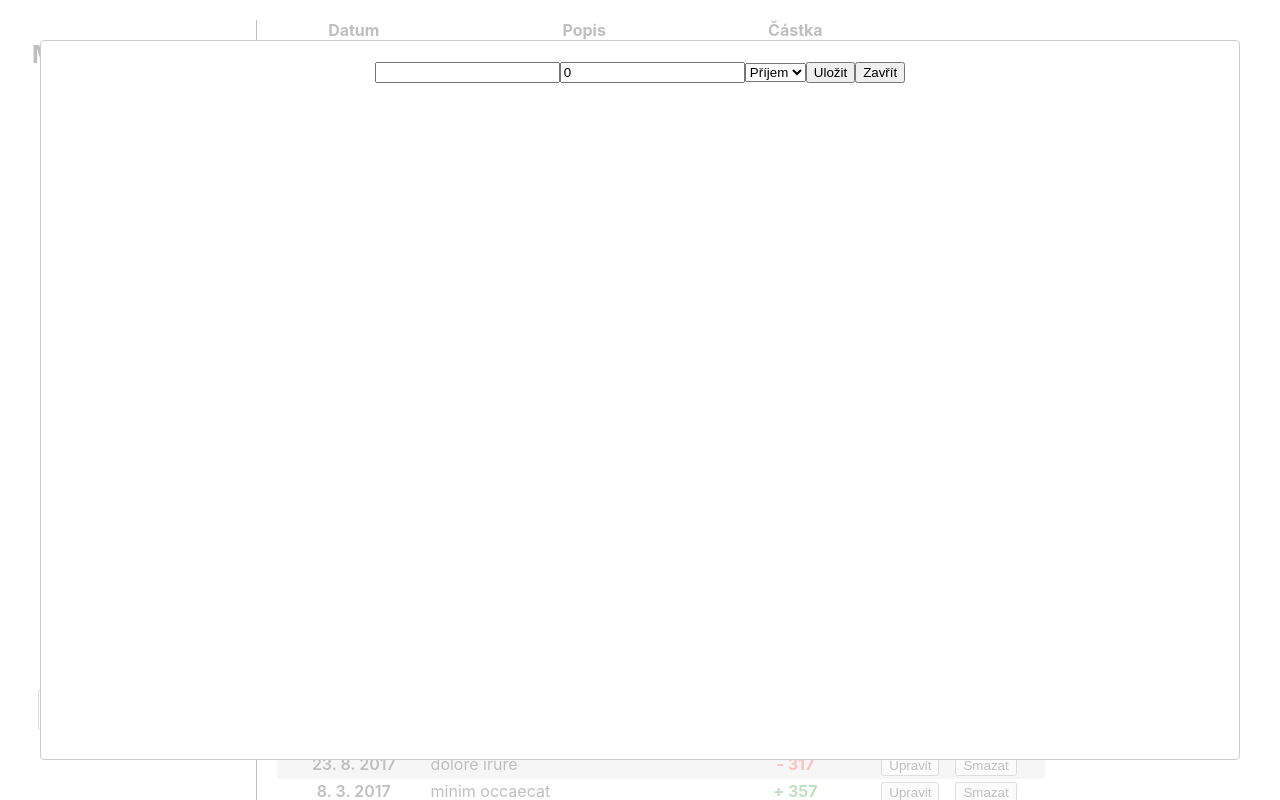
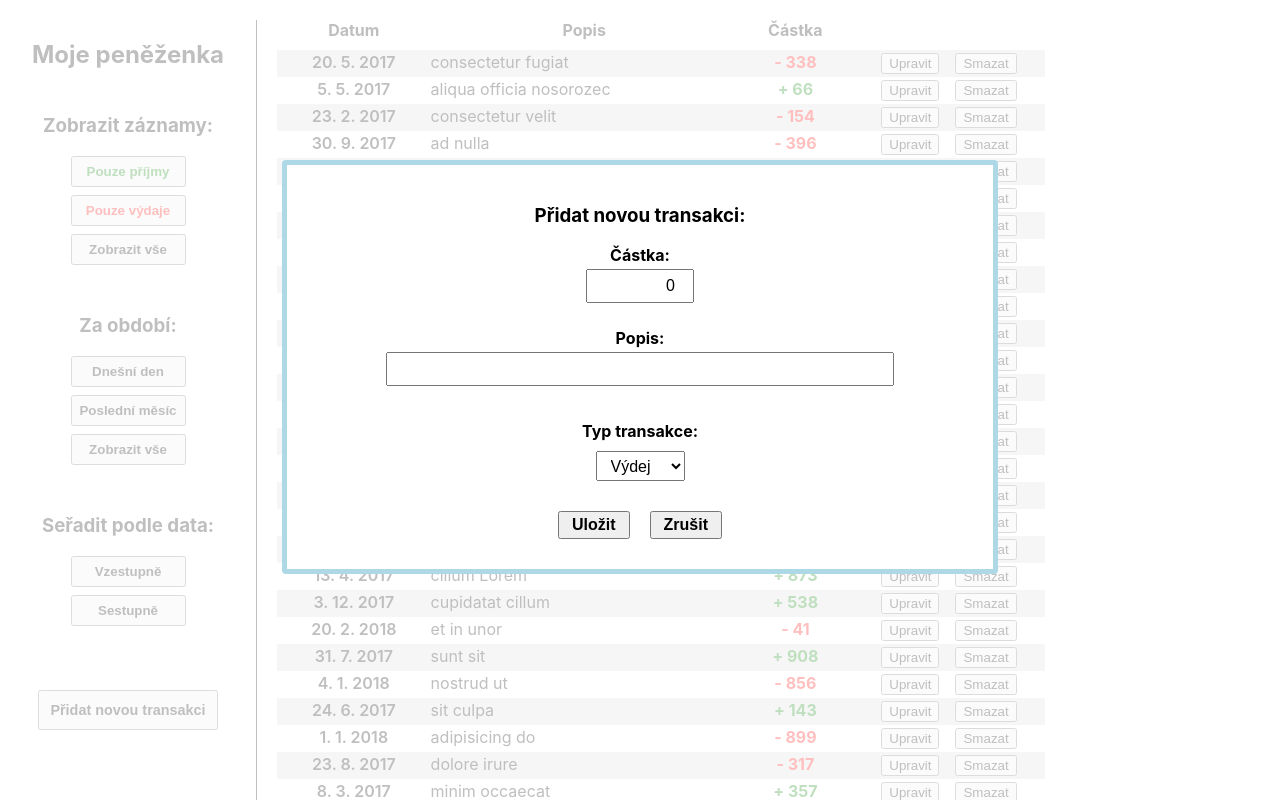
Before and after one commit to trohat/my_transactions, a React (Create React App) app: page /transactions in a window 1280 px wide. Both pictures are taken after a click on the button "Přidat novou transakci". Shown: the top 800 px of the page. Built offline with nearby package versions, Linux system fonts and the light colour scheme; data requests are answered from the project's data file.

Commit message:
Added styles for forms and modal

```diff
--- a/src/pages/transactions/AddTransactionForm.js
+++ b/src/pages/transactions/AddTransactionForm.js
@@ -1,20 +1,46 @@
 import React from "react";
+import {
+  FormWrapper,
+  NumberInput,
+  TextInput,
+  StyledSelect,
+  StyledModalButton
+} from "./transactionstyles";
 
 const AddTransactionForm = ({
+  adding,
   newTransaction: { name, value, type },
   handleChange,
-  handleSubmit
+  handleSubmit,
+  closeModal
 }) => {
   return (
-    <React.Fragment>
-      <input type="text" name="name" value={name} onChange={handleChange} />
-      <input type="number" name="value" value={value} onChange={handleChange} />
-      <select name="type" value={type} onChange={handleChange}>
+    <FormWrapper>
+      <h3>{adding ? "Přidat novou transakci:" : "Upravit transakci:"}</h3>
+      <label htmlFor="value">Částka: </label>
+      <NumberInput
+        type="number"
+        id="value"
+        name="value"
+        value={value}
+        onChange={handleChange}
+      />
+      <label htmlFor="name">Popis: </label>
+      <TextInput
+        type="text"
+        id="name"
+        name="name"
+        value={name}
+        onChange={handleChange}
+      />
+      <label htmlFor="type">Typ transakce: </label>
+      <StyledSelect id="type" name="type" value={type} onChange={handleChange}>
         <option value="income">Příjem</option>
-        <option value="expense">Výdaj</option>
-      </select>
-      <input type="button" value="Uložit" onClick={handleSubmit} />
-    </React.Fragment>
+        <option value="expense">Výdej</option>
+      </StyledSelect>
+      <StyledModalButton onClick={handleSubmit}>Uložit</StyledModalButton>
+      <StyledModalButton onClick={closeModal}>Zrušit</StyledModalButton>
+    </FormWrapper>
   );
 };
 
--- a/src/pages/transactions/TransactionPage.js
+++ b/src/pages/transactions/TransactionPage.js
@@ -4,7 +4,7 @@ import axios from "../../util/axios";
 import TransactionMenu from "./TransactionMenu";
 import TransactionTable from "./TransactionTable";
 import AddTransactionForm from "./AddTransactionForm";
-import { TransactionDisplay } from "./transactionstyles";
+import { TransactionDisplay, modalStyles } from "./transactionstyles";
 
 class TransactionPage extends React.Component {
   state = {
@@ -16,13 +16,14 @@ class TransactionPage extends React.Component {
     },
     newTransaction: {
       name: "",
-      type: "income",
+      type: "expense",
       value: 0,
       id: 0,
       created: 0
     },
     adding: true,
     // "adding:false" means we are just editing an existing transaction
+    sorted: null,
     showModal: false
   };
 
@@ -36,7 +37,7 @@ class TransactionPage extends React.Component {
     this.setState({
       newTransaction: {
         name: "",
-        type: "income",
+        type: "expense",
         value: 0
       },
       adding: true,
@@ -76,7 +77,7 @@ class TransactionPage extends React.Component {
     }));
   };
 
-  handleSubmit = () => {
+  handleSubmit = async () => {
     this.setState({ showModal: false });
     const newTransaction = this.state.newTransaction;
     if (this.state.adding) {
@@ -86,9 +87,12 @@ class TransactionPage extends React.Component {
       axios.post(`/transactions`, newTransaction).then(response => {
         console.log(response.data);
       });
-      this.setState(prevState => ({
+      await this.setState(prevState => ({
         transactions: [...prevState.transactions, newTransaction]
       }));
+      if (this.state.sorted) {
+        this.sortTransactions(this.state.sorted);
+      }
     } else {
       axios
         .put(`/transactions/${newTransaction.id}`, newTransaction)
@@ -120,7 +124,7 @@ class TransactionPage extends React.Component {
     } else {
       transactions.sort((t1, t2) => t2.created - t1.created);
     }
-    this.setState({ transactions });
+    this.setState({ transactions, sorted: how });
   };
 
   closeModal = () => {
@@ -142,13 +146,18 @@ class TransactionPage extends React.Component {
           editTransaction={this.editTransaction}
           deleteTransaction={this.deleteTransaction}
         />
-        <Modal isOpen={this.state.showModal} ariaHideApp={false}>
+        <Modal
+          isOpen={this.state.showModal}
+          style={modalStyles}
+          ariaHideApp={false}
+        >
           <AddTransactionForm
+            adding={this.state.adding}
             newTransaction={this.state.newTransaction}
             handleChange={this.handleChange}
             handleSubmit={this.handleSubmit}
+            closeModal={this.closeModal}
           />
-          <button onClick={this.closeModal}>Zavřít</button>
         </Modal>
       </TransactionDisplay>
     );
--- a/src/pages/transactions/transactionstyles.js
+++ b/src/pages/transactions/transactionstyles.js
@@ -125,3 +125,54 @@ export const ButtonCol = styled(InlineDiv)`
 export const EditButton = styled.button``;
 
 export const DelButton = styled.button``;
+
+export const FormWrapper = styled.div`
+  font-size: 1em;
+  font-weight: bold;
+`;
+
+export const StyledInput = styled.input`
+  display: block;
+  height: 28px;
+  margin: 4px auto 25px auto;
+  font-weight: normal;
+  font-size: inherit;
+`;
+
+export const NumberInput = styled(StyledInput)`
+  text-align: right;
+  width: 100px;
+`;
+
+export const TextInput = styled(StyledInput)`
+  width: 500px;
+  text-align: center;
+  margin-bottom: 35px;
+`;
+
+export const StyledSelect = styled.select`
+  display: block;
+  height: 30px;
+  padding-left: 10px;
+  padding-right: 10px;
+  margin: 10px auto 20px auto;
+  font-weight: normal;
+  font-size: inherit;
+`;
+
+export const StyledModalButton = styled.button`
+  padding: 3px 12px;
+  margin: 10px;
+  font-size: inherit;
+  font-weight: inherit;
+`;
+
+export const modalStyles = {
+  content: {
+    bottom: "auto",
+    top: "20%",
+    left: "22%",
+    right: "22%",
+    border: "5px solid lightblue"
+  }
+};
--- a/src/util/data.json
+++ b/src/util/data.json
@@ -43,7 +43,7 @@
       "id": 1512196865000
     },
     {
-      "name": "elit ex",
+      "name": "elit ex brezen",
       "type": "expense",
       "value": 493,
       "created": 1520275405000,
@@ -78,7 +78,7 @@
       "id": 1509693681000
     },
     {
-      "name": "nulla cillum",
+      "name": "tohle je taky unor",
       "type": "income",
       "value": 860,
       "created": 1519621971000,
@@ -148,7 +148,7 @@
       "id": 1512306912000
     },
     {
-      "name": "et in",
+      "name": "et in unor",
       "type": "expense",
       "value": 41,
       "created": 1519100479000,
@@ -204,7 +204,7 @@
       "id": 1511665901000
     },
     {
-      "name": "ea et",
+      "name": "ea et brezen",
       "type": "income",
       "value": 123,
       "created": 1520289378000,
@@ -267,7 +267,7 @@
       "id": 1496731064000
     },
     {
-      "name": "eiusmod excepteur",
+      "name": "začátek března 2018",
       "type": "income",
       "value": 971,
       "created": 1520369987000,
@@ -344,7 +344,7 @@
       "id": 1514398041000
     },
     {
-      "name": "incididunt deserunt",
+      "name": "také březen 2018",
       "type": "expense",
       "value": 372,
       "created": 1521802228000,
@@ -365,7 +365,7 @@
       "id": 1505270503000
     },
     {
-      "name": "labore minim",
+      "name": "březen 2018",
       "type": "expense",
       "value": 646,
       "created": 1520556602000,
@@ -422,38 +422,17 @@
     },
     {
       "value": 654,
-      "name": "asdf",
+      "name": "asdf kveten",
       "type": "income",
       "created": 1526406228489,
       "id": 1522370056001
     },
     {
       "value": 99999,
-      "name": "ahoj",
+      "name": "ahoj v kvetnu",
       "type": "income",
       "created": 1526406317360,
       "id": 1522370056002
-    },
-    {
-      "name": "asdas",
-      "type": "income",
-      "value": "055",
-      "created": 1540814871572,
-      "id": 1540814871572
-    },
-    {
-      "name": "dsfdsfds",
-      "type": "income",
-      "value": "069",
-      "created": 1540814932453,
-      "id": 1540814932453
-    },
-    {
-      "name": "haha",
-      "type": "expense",
-      "value": "1",
-      "created": 1540815000837,
-      "id": 1540815000837
     },
     {
       "name": "obed",
@@ -468,6 +447,62 @@
       "value": "45",
       "created": 1540817600287,
       "id": 1540817600287
+    },
+    {
+      "name": "vyplata",
+      "type": "income",
+      "value": "50000",
+      "created": 1540819974163,
+      "id": 1540819974163
+    },
+    {
+      "name": "zvykacky",
+      "type": "expense",
+      "value": "20",
+      "created": 1540820565802,
+      "id": 1540820565802
+    },
+    {
+      "name": "Bravo Girl",
+      "type": "expense",
+      "value": "40",
+      "created": 1540820580562,
+      "id": 1540820580562
+    },
+    {
+      "name": "Magazin Blesku",
+      "type": "expense",
+      "value": "100",
+      "created": 1540820963674,
+      "id": 1540820963674
+    },
+    {
+      "name": "kocka",
+      "type": "expense",
+      "value": "5",
+      "created": 1540821315025,
+      "id": 1540821315025
+    },
+    {
+      "name": "pes",
+      "type": "expense",
+      "value": "10",
+      "created": 1540821326928,
+      "id": 1540821326928
+    },
+    {
+      "name": "Lidovky",
+      "type": "expense",
+      "value": "15",
+      "created": 1540821519585,
+      "id": 1540821519585
+    },
+    {
+      "name": "darek",
+      "type": "income",
+      "value": "100",
+      "created": 1540821539624,
+      "id": 1540821539624
     }
   ]
 }
```
